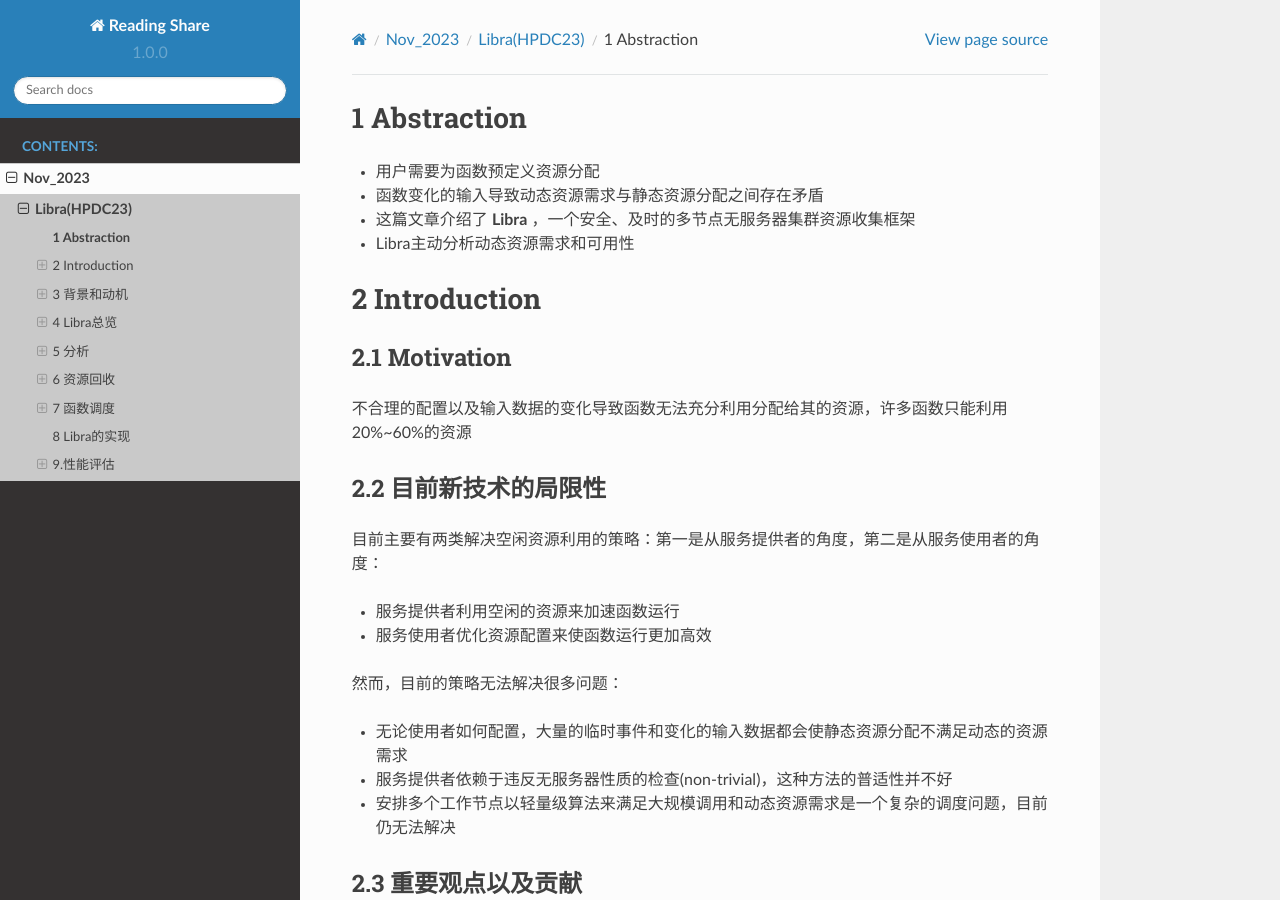
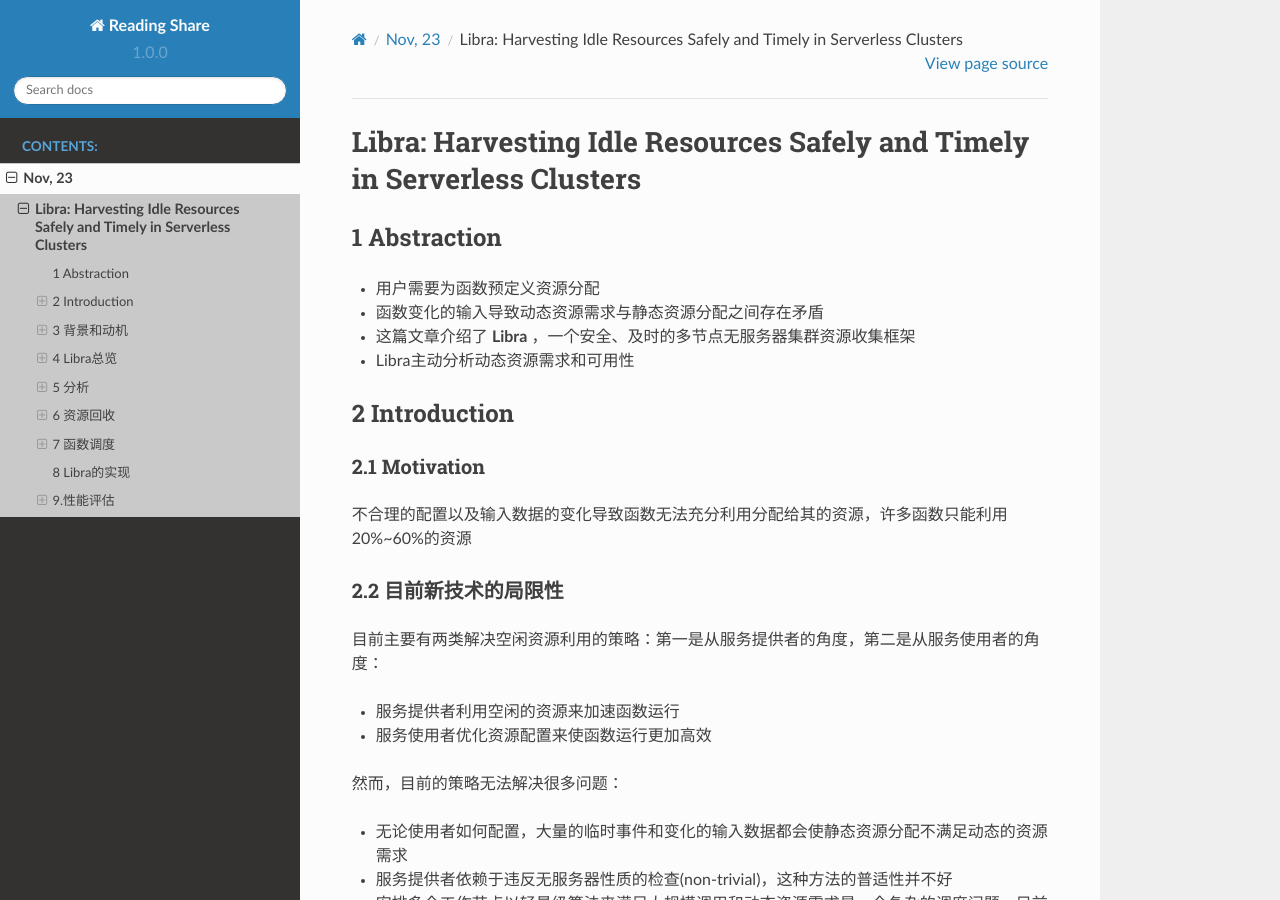
Before and after one commit to AISIGSJTU/Read-the-Papers, a Sphinx documentation site: the page built from docs/source/Nov_2023/Libra_Harvesting/Libra_Harvesting.rst, in a window 1280 px wide and 900 px high. Built offline with Sphinx 7.4.7 and the Read the Docs theme 2.0.0, drawn with Linux system fonts in a browser that asks for light colours; pages that are not in the unit, such as notebooks, are missing from menus.

Commit message:
some minor revise about contents

```diff
--- a/docs/source/Nov_2023/Libra_Harvesting/Libra_Harvesting.rst
+++ b/docs/source/Nov_2023/Libra_Harvesting/Libra_Harvesting.rst
@@ -1,7 +1,10 @@
+Libra: Harvesting Idle Resources Safely and Timely in Serverless Clusters
+=========================================================================
+
 .. _1-abstraction:
 
 1 Abstraction
-=============
+-------------
 
 -  用户需要为函数预定义资源分配
 
@@ -15,19 +18,19 @@
 .. _2-introduction:
 
 2 Introduction
-==============
+--------------
 
 .. _21-motivation:
 
 2.1 Motivation
---------------
+~~~~~~~~~~~~~~
 
 不合理的配置以及输入数据的变化导致函数无法充分利用分配给其的资源，许多函数只能利用20%~60%的资源
 
 .. _22-目前新技术的局限性:
 
 2.2 目前新技术的局限性
-----------------------
+~~~~~~~~~~~~~~~~~~~~~~
 
 目前主要有两类解决空闲资源利用的策略：第一是从服务提供者的角度，第二是从服务使用者的角度：
 
@@ -46,7 +49,7 @@
 .. _23-重要观点以及贡献:
 
 2.3 重要观点以及贡献
---------------------
+~~~~~~~~~~~~~~~~~~~~
 
 Libra可以安全及时地收集闲置资源，以加速具有不同输入的大规模无服务器函数调用
 
@@ -66,19 +69,19 @@
 .. _3-背景和动机:
 
 3 背景和动机
-============
+------------
 
 .. _31-回收资源使用:
 
 3.1 回收资源使用
-----------------
+~~~~~~~~~~~~~~~~
 
 在不导致函数性能恶化的前提下，将函数没有利用的资源整合起来，提供给用户当作cache来加速函数执行
 
 .. _32-回收资源的必要性:
 
 3.2 回收资源的必要性
---------------------
+~~~~~~~~~~~~~~~~~~~~
 
 |image1|
 
@@ -87,12 +90,12 @@
 .. _4-libra总览:
 
 4 Libra总览
-===========
+-----------
 
 .. _41-利用回收资源的及时性:
 
 4.1 利用回收资源的及时性
-------------------------
+~~~~~~~~~~~~~~~~~~~~~~~~
 
 当一个配置不足的函数利用回收自其他函数的资源时，必须满足\ **及时性**\ 的要求：当资源提供者运行结束后，回收得到的那一部分资源也会被回收
 
@@ -103,7 +106,7 @@
 .. _42-解决了什么问题如何解决:
 
 4.2 解决了什么问题&如何解决
----------------------------
+~~~~~~~~~~~~~~~~~~~~~~~~~~~
 
 -  如何透明地（不知道用户的源码及输入数据）评估函数的动态资源需求和执行时间
 
@@ -120,7 +123,7 @@
 .. _43-整体架构:
 
 4.3 整体架构
-------------
+~~~~~~~~~~~~
 
 |image3|
 
@@ -137,12 +140,12 @@
 .. _5-分析:
 
 5 分析
-======
+------
 
 .. _51-性能分析工作流:
 
 5.1 性能分析工作流
-------------------
+~~~~~~~~~~~~~~~~~~
 
 -  如果该函数调用在之前没有出现过，则Libra使用用户配置的资源信息来进行分析。
 
@@ -156,7 +159,7 @@
 .. _52-workload-duplicator:
 
 5.2 Workload Duplicator
------------------------
+~~~~~~~~~~~~~~~~~~~~~~~
 
 Workload
 Duplicator通过复制输入数据来扩充用于训练和分析分析模型的数据集，复制数据点后，profiler会创建一个具有足够资源分配的调用，来获取并分析所有执行的结果，并利用这些数据来训练ML模型
@@ -164,12 +167,12 @@
 .. _53-需求估算:
 
 5.3 需求估算
-------------
+~~~~~~~~~~~~
 
 .. _531-对于资源需求与输入规模相关的函数:
 
 5.3.1 对于资源需求与输入规模相关的函数
-~~~~~~~~~~~~~~~~~~~~~~~~~~~~~~~~~~~~~~
+^^^^^^^^^^^^^^^^^^^^^^^^^^^^^^^^^^^^^^
 
 将CPU
 和内存使用情况预测表述为\ **多类分类问题**\ ，其中每个分配选项都是一个单独的类
@@ -183,7 +186,7 @@
 .. _532-对于资源需求与输入规模不相关的函数:
 
 5.3.2 对于资源需求与输入规模不相关的函数
-~~~~~~~~~~~~~~~~~~~~~~~~~~~~~~~~~~~~~~~~
+^^^^^^^^^^^^^^^^^^^^^^^^^^^^^^^^^^^^^^^^
 
 Libra会在识别到资源需求与输入规模无关的函数后，会在线收集后续调用的
 CPU/内存峰值和执行时间，由于缺乏对\ **黑盒函数**\ 的了解，Libra需要一个分析窗口来收集足够的历史信息来构建分布。
@@ -196,12 +199,12 @@
 .. _6-资源回收:
 
 6 资源回收
-==========
+----------
 
 .. _61-资源池:
 
 6.1 资源池
-----------
+~~~~~~~~~~
 
 Libra
 维护一个收获资源池，以跟踪从过度配置的函数调用中收获的闲置资源，并记录收获资源的优先级以进行重新分配
@@ -232,7 +235,7 @@
 .. _62-内存回收导致的效率问题:
 
 6.2 内存回收导致的效率问题
---------------------------
+~~~~~~~~~~~~~~~~~~~~~~~~~~
 
 Libra 使用 ML
 和直方图模型估计传入函数调用的实际资源需求。但是，模型的潜在错误预测可能会导致性能下降——函数调用的性能会因资源过度回收而降低。
@@ -249,19 +252,19 @@
 .. _7-函数调度:
 
 7 函数调度
-==========
+----------
 
 .. _71-实时调度的复杂性:
 
 7.1 实时调度的复杂性
---------------------
+~~~~~~~~~~~~~~~~~~~~
 
 在判断要选择哪一个节点来容纳函数执行时，采用贪婪算法，使得资源量和及时性都具有最大的可用性
 
 .. _72-需求覆盖:
 
 7.2 需求覆盖
-------------
+~~~~~~~~~~~~
 
 资源可用性有两个维度：数量和及时性。因此，使用资源量和可用持续时间的乘积来表示资源可用性（例如，2
 个 CPU 内核× 10 秒）。
@@ -281,7 +284,7 @@
 .. _73-算法设计:
 
 7.3 算法设计
-------------
+~~~~~~~~~~~~
 
 调度程序首先根据传入函数调用的用户定义资源（即 user_cpu 和
 user_mem）和分析器估计的实际资源需求（即 pred_cpu 和
@@ -300,7 +303,7 @@
 .. _74-去中心化分片调度器:
 
 7.4 去中心化分片调度器
-----------------------
+~~~~~~~~~~~~~~~~~~~~~~
 
 我们在 Libra
 中使用分散式分片调度程序来扩展大型无服务器集群的可扩展性。Libra
@@ -318,7 +321,7 @@
 .. _8-libra的实现:
 
 8 Libra的实现
-=============
+-------------
 
 Libra是在\ **Apache Openwhisk**\ 平台实现的，使用python和Scala两种语言。
 
@@ -342,19 +345,19 @@
 .. _9性能评估:
 
 9.性能评估
-==========
+----------
 
 在三个集群上部署和评估Libra，Libra会在审查后开源
 
 .. _91-评估指标:
 
 9.1 评估指标
-------------
+~~~~~~~~~~~~
 
 .. _911-函数响应延迟:
 
 9.1.1 函数响应延迟
-~~~~~~~~~~~~~~~~~~
+^^^^^^^^^^^^^^^^^^
 
 函数响应延迟是从调用函数到收到执行结果的端到端响应时间，我们定义
 
@@ -365,7 +368,7 @@
 .. _912-系统资源利用率:
 
 9.1.2 系统资源利用率
-~~~~~~~~~~~~~~~~~~~~
+^^^^^^^^^^^^^^^^^^^^
 
 该指标衡量无服务器计算平台利用硬件资源的效率，定义
 
@@ -376,12 +379,12 @@
 .. _92-实验设置:
 
 9.2 实验设置
-------------
+~~~~~~~~~~~~
 
 .. _921-实验环境:
 
 9.2.1 实验环境
-~~~~~~~~~~~~~~
+^^^^^^^^^^^^^^
 
 在三个Openwhisk平台的集群上评估Libra：
 
@@ -400,7 +403,7 @@
 .. _922-工作负载:
 
 9.2.2 工作负载
-~~~~~~~~~~~~~~
+^^^^^^^^^^^^^^
 
 对11个函数调用跟踪集进行了采样：
 
@@ -418,12 +421,12 @@
 .. _923-libra内的模型:
 
 9.2.3 Libra内的模型
-~~~~~~~~~~~~~~~~~~~
+^^^^^^^^^^^^^^^^^^^
 
 .. _93-libra资源回收的效率:
 
 9.3 Libra资源回收的效率
------------------------
+~~~~~~~~~~~~~~~~~~~~~~~
 
 我们将 Libra
 与两个现有的无服务器平台资源管理器以及单节点集群上的三个变体进行了比较：
@@ -449,7 +452,7 @@
 .. _931-与前两个现有的无服务器平台资源管理器比较:
 
 9.3.1 与前两个现有的无服务器平台资源管理器比较
-~~~~~~~~~~~~~~~~~~~~~~~~~~~~~~~~~~~~~~~~~~~~~~
+^^^^^^^^^^^^^^^^^^^^^^^^^^^^^^^^^^^^^^^^^^^^^^
 
 |image7|
 
@@ -470,14 +473,14 @@
 .. _932-与两个libra变体比较以分析profiler和safeguard的重要性:
 
 9.3.2 与两个Libra变体比较以分析profiler和safeguard的重要性
-~~~~~~~~~~~~~~~~~~~~~~~~~~~~~~~~~~~~~~~~~~~~~~~~~~~~~~~~~~
+^^^^^^^^^^^^^^^^^^^^^^^^^^^^^^^^^^^^^^^^^^^^^^^^^^^^^^^^^^
 
 略
 
 .. _94-libra-调度的有效性:
 
 9.4 Libra 调度的有效性
-----------------------
+~~~~~~~~~~~~~~~~~~~~~~
 
 然后，我们在多节点集群上部署 Libra，以评估其调度算法的有效性。我们将
 Libra 的调度算法与四个基本调度算法进行比较：
@@ -510,7 +513,7 @@
 .. _95-可扩展性:
 
 9.5 可扩展性
-------------
+~~~~~~~~~~~~
 
 主要分析\ **强扩展性**\ 和\ **弱扩展性**
 
@@ -536,7 +539,7 @@
 .. _96-profiler的模型分析:
 
 9.6 Profiler的模型分析
-----------------------
+~~~~~~~~~~~~~~~~~~~~~~
 
 -  指标。采用两个指标，准确性(accuracy)和\ :math:`R^2`\ 来分别评估多分类和回归模型的性能
 
@@ -557,7 +560,7 @@
 .. _97-输入规模敏感度:
 
 9.7 输入规模敏感度
-------------------
+~~~~~~~~~~~~~~~~~~
 
 Libra性能更优
 
--- a/docs/source/Nov_2023/Libra_Harvesting/index.rst
+++ b/docs/source/Nov_2023/Libra_Harvesting/index.rst
@@ -1,5 +1,5 @@
-Libra(HPDC23)
-=============
+Libra (HPDC23)
+==============
 .. toctree::
    :maxdepth: 1
 
--- a/docs/source/Nov_2023/index.rst
+++ b/docs/source/Nov_2023/index.rst
@@ -1,6 +1,8 @@
-Nov_2023
-========
+Nov, 23
+=======
 .. toctree::
    :maxdepth: 1
 
-   Libra_Harvesting/index.rst
+   .. Libra_Harvesting/index.rst
+
+   Libra_Harvesting/Libra_Harvesting.rst
```
